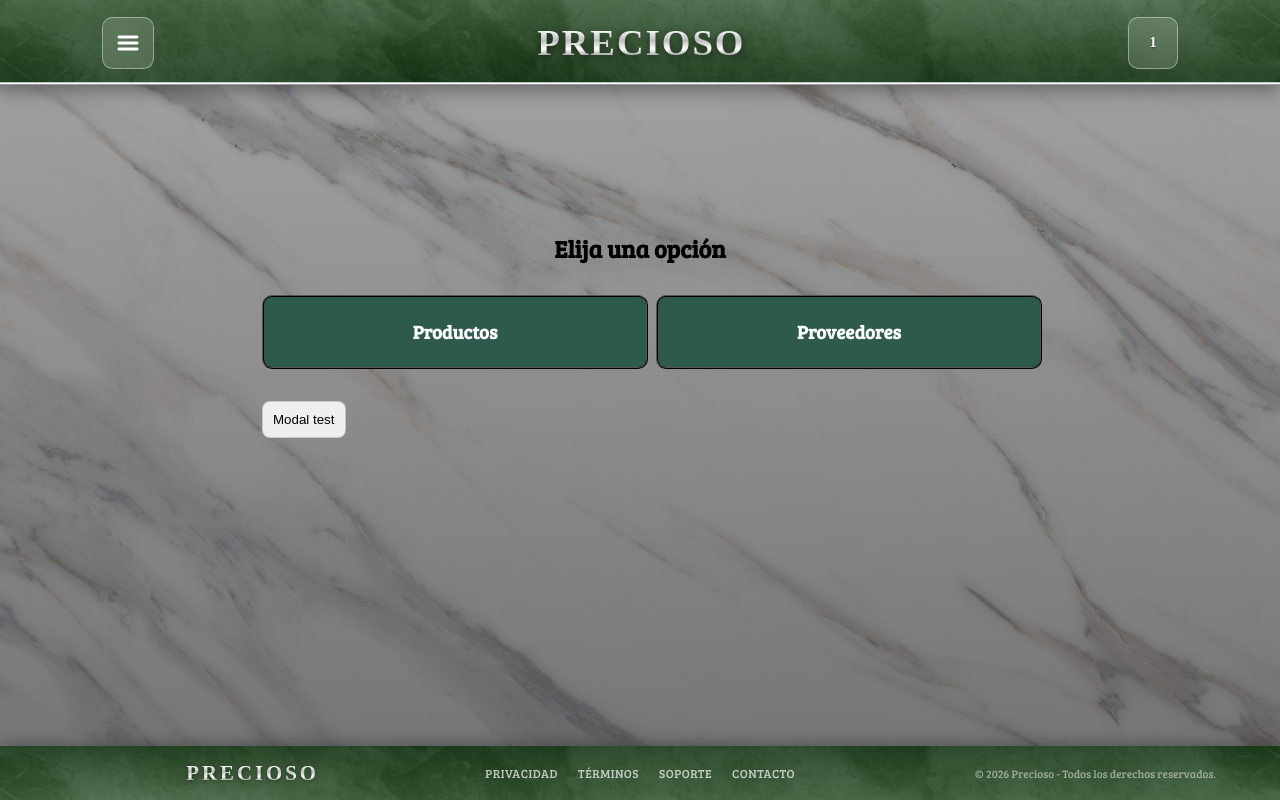
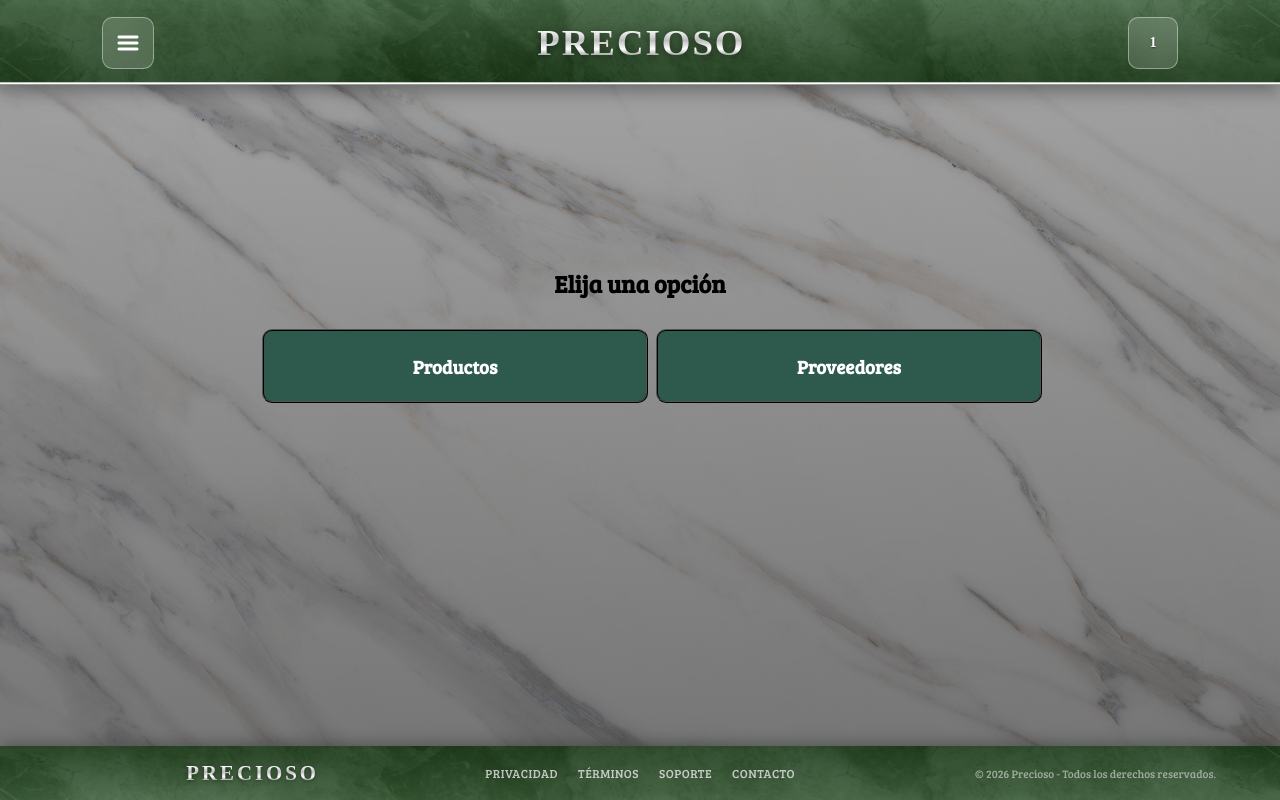
Before and after one commit to Tomy52/tp-prog-iv, an Angular app: page /main-menu in a window 1280 px wide. Built offline with nearby package versions, Linux system fonts and the light colour scheme; sample sign-in values are in the browser's storage.

Commit message:
(remove) testing things for styling

```diff
--- a/src/app/components/main-menu/main-menu-screen/main-menu-screen.html
+++ b/src/app/components/main-menu/main-menu-screen/main-menu-screen.html
@@ -4,8 +4,5 @@
   <div class="menu_container">
     <app-main-menu-button texto="Productos" router_link="products" title="Ir a sección de productos"/>
     <app-main-menu-button texto="Proveedores" router_link="suppliers" title="Ir a sección de proveedores"/>
-    <div class="buttons">
-      <button (click)="showSomething()">Modal test</button>
-    </div>
   </div>
 </section>
--- a/src/app/components/main-menu/main-menu-screen/main-menu-screen.ts
+++ b/src/app/components/main-menu/main-menu-screen/main-menu-screen.ts
@@ -10,14 +10,4 @@ import { ModalNotification } from '../../reusable/modal-notification/modal-notif
   styleUrl: './main-menu-screen.css'
 })
 export class MainMenuScreen {
-  notification = inject(ModalService)
-
-  showSomething()
-  {
-    this.notification.showModal(ModalNotification,{
-      title: "Algo hay algo",
-      description: "Lorem ipsum dolor sit amet, consectetur adipiscing elit, sed do eiusmod tempor incididunt ut labore et dolore magna aliqua. Ut enim ad minim veniam",
-      options: ["Ok", "No"]
-    })
-  }
 }
```
